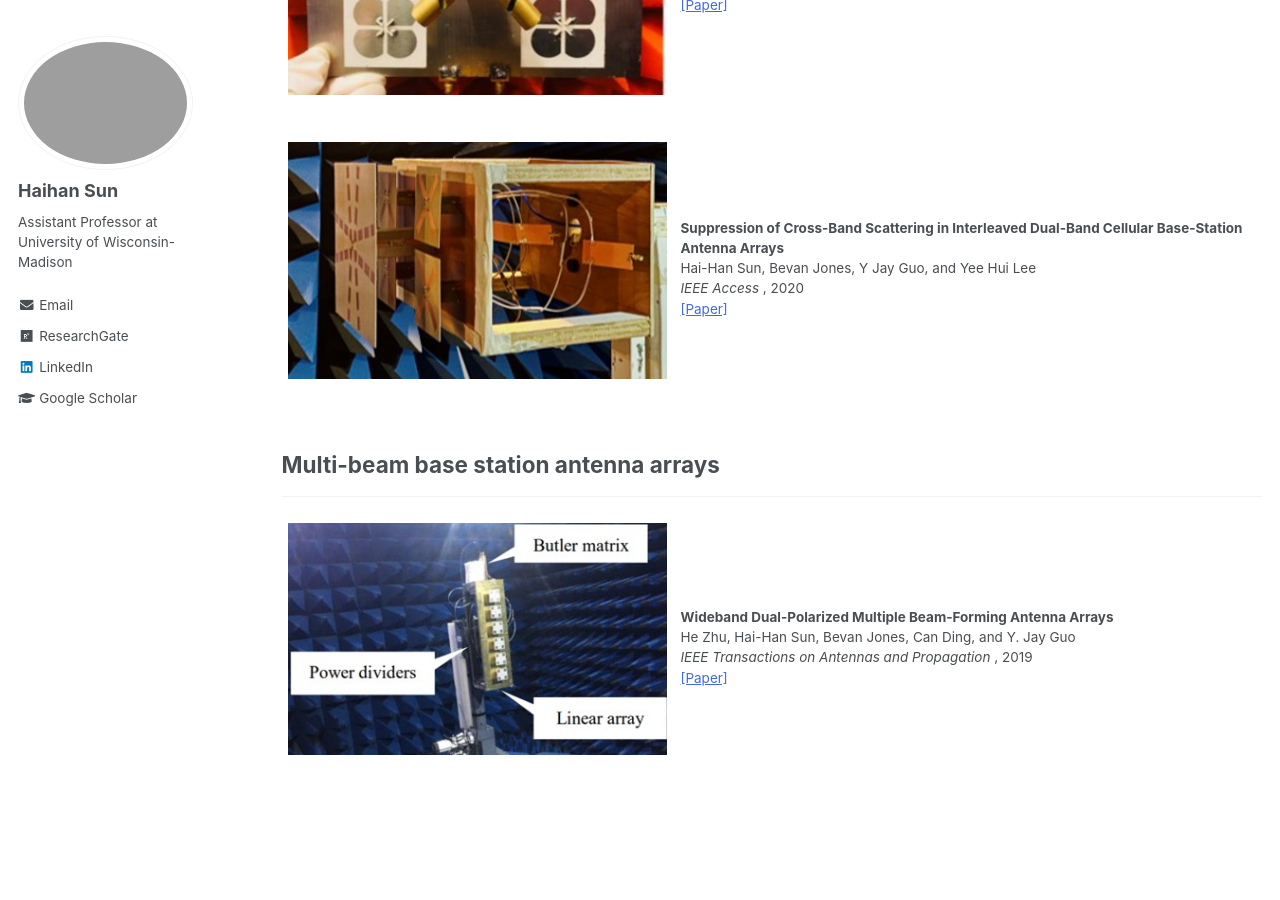
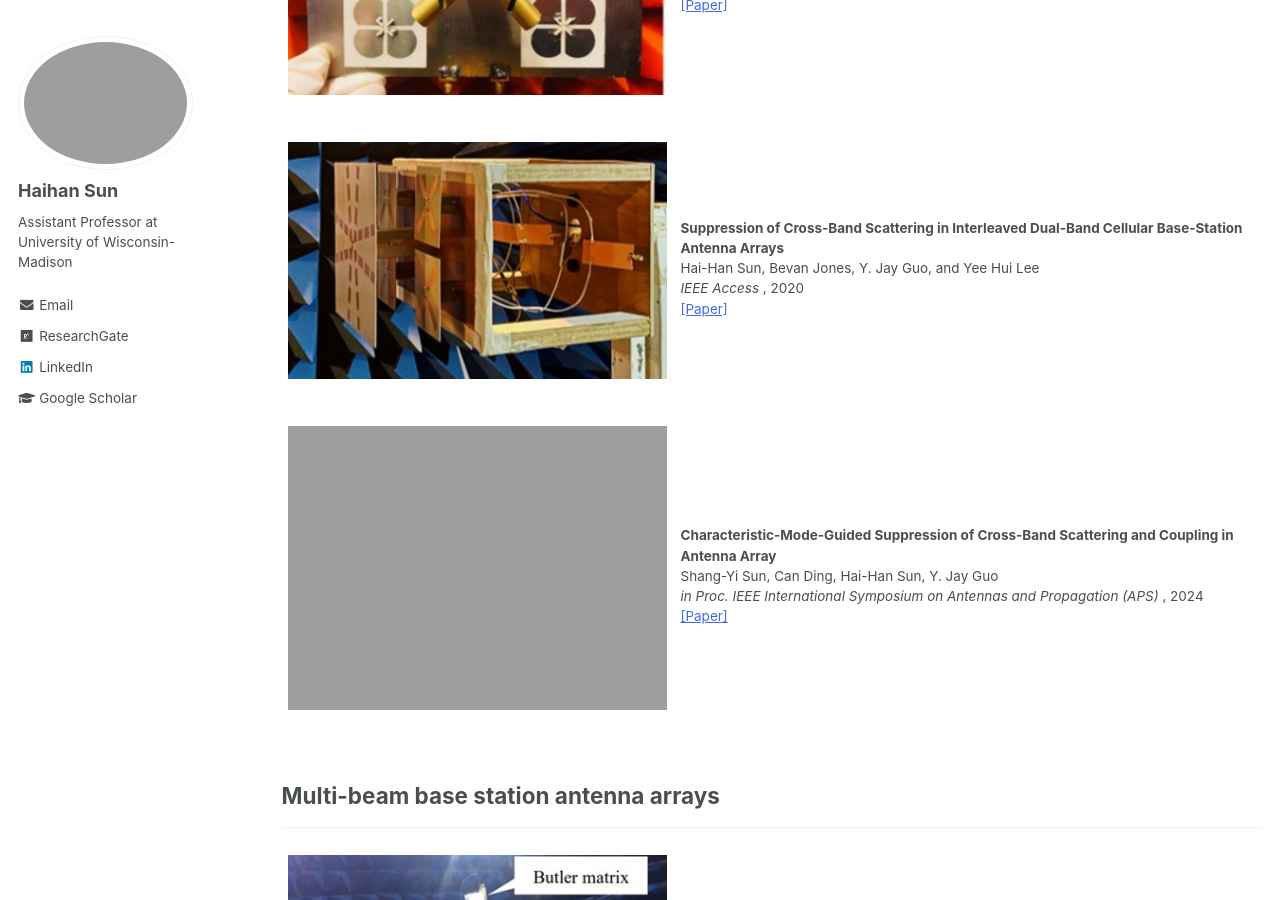
Before and after one commit to Haihan-Sun/Haihan-Sun.github.io, a Jekyll site: the page built from _pages/BSA.html, in a window 1280 px wide and 900 px high, scrolled down 3019 px. Built offline with Jekyll 4.4.1, drawn with Linux system fonts in a browser that asks for light colours.

Commit message:
Update BSA.html

```diff
--- a/_pages/BSA.html
+++ b/_pages/BSA.html
@@ -118,9 +118,17 @@ Hai-Han Sun, He Zhu, Can Ding, Bevan Jones, and Y. Jay Guo <br />
 <table class="imgtable"><tr><td style = "width:40%">
 <img src="https://haihan-sun.github.io/_pages/images/DDA3.png" width="400" />&nbsp;</td>
 <td align="left"><p><b>Suppression of Cross-Band Scattering in Interleaved Dual-Band Cellular Base-Station Antenna Arrays </b> <br />
-Hai-Han Sun, Bevan Jones, Y Jay Guo, and Yee Hui Lee <br />
+Hai-Han Sun, Bevan Jones, Y. Jay Guo, and Yee Hui Lee <br />
 <i> IEEE Access  </i>, 2020 <br />
 <a href="https://Haihan-Sun.github.io/files/BSA10.pdf" style="color:#4169e1">[Paper]</a>  <br />
+</td></tr></table>
+
+<table class="imgtable"><tr><td style = "width:40%">
+<img src="https://haihan-sun.github.io/_pages/images/DDA4.PNG" width="400" />&nbsp;</td>
+<td align="left"><p><b>Characteristic-Mode-Guided Suppression of Cross-Band Scattering and Coupling in Antenna Array </b> <br />
+Shang-Yi Sun, Can Ding, Hai-Han Sun, Y. Jay Guo <br />
+<i> in Proc. IEEE International Symposium on Antennas and Propagation (APS) </i>, 2024 <br />
+<a href="https://Haihan-Sun.github.io/files/BSA12.pdf" style="color:#4169e1">[Paper]</a>  <br />
 </td></tr></table>
 
 <h2>Multi-beam base station antenna arrays</center></h2>
```
